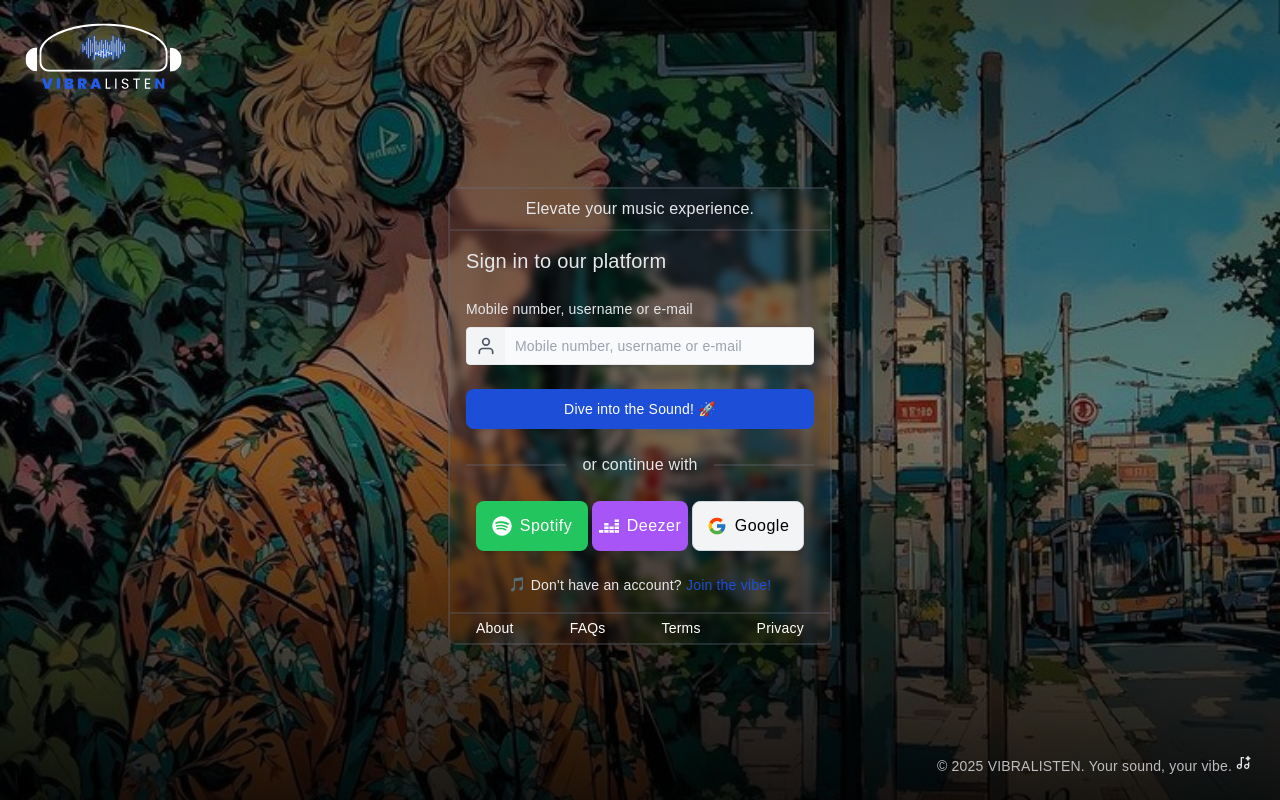
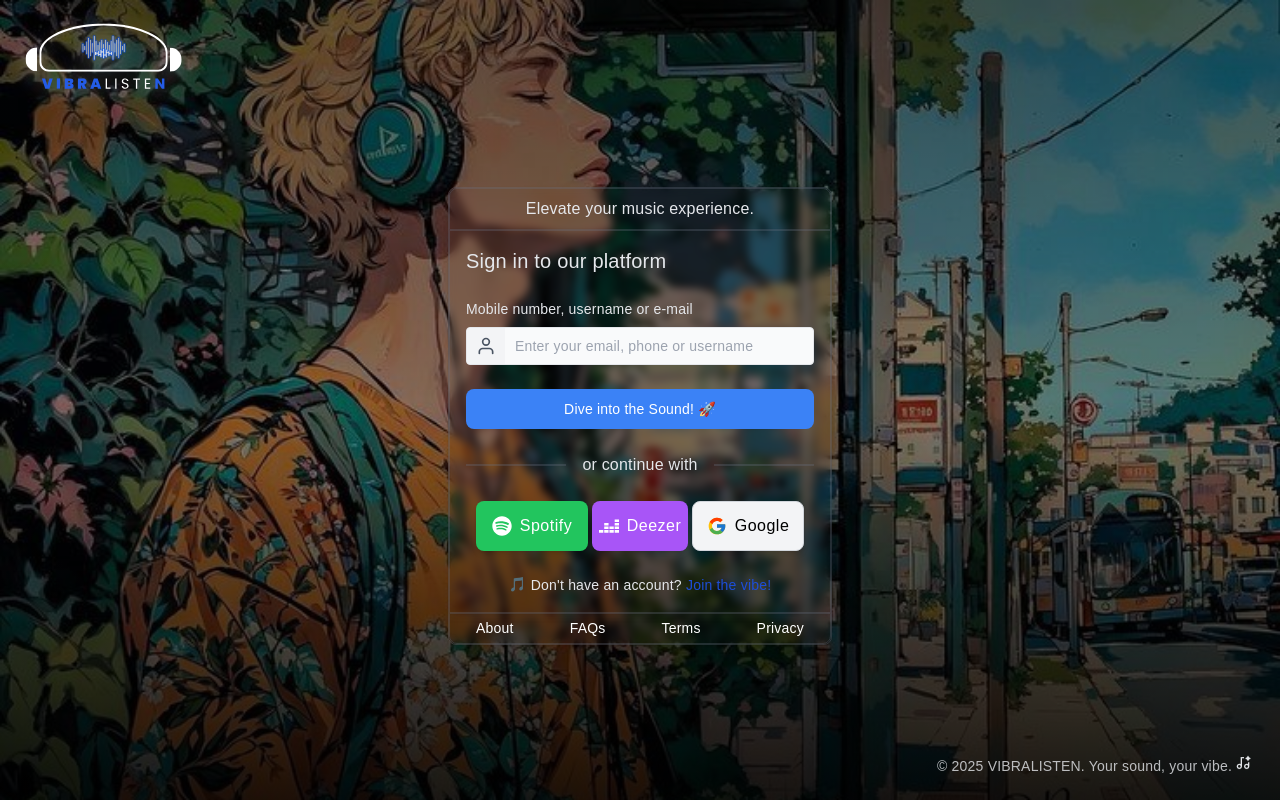
Before and after one commit to lodsa-ntos/vibralisten, a React (Vite) app in the folder frontend/: page /login in a window 1280 px wide. Built offline with nearby package versions, Linux system fonts and the light colour scheme; a web font is replaced by a local one.

Commit message:
Enhance login button behavior with dynamic styling and input length validation

```diff
--- a/frontend/src/pages/Authentication/Login/Login.jsx
+++ b/frontend/src/pages/Authentication/Login/Login.jsx
@@ -193,10 +193,9 @@ export const Login = () => {
                                     <input id="login_id"
                                         name="login"
                                         type="text"
-                                        placeholder="Mobile number, username or e-mail"
+                                        placeholder="Enter your email, phone or username"
                                         value={loginInput}
                                         onChange={handleInputChange}
-                                        required
                                         className="bg-gray-50 text-gray-900 text-sm relative w-full border rounded dark:placeholder-gray-400 dark:bg-gray-600 focus:border-indigo-400 focus:outline-none py-2 pr-2 pl-12"
                                     />
                                 </div>
@@ -205,8 +204,8 @@ export const Login = () => {
                             </div>
 
                             {/** Button: Login */}
-                            <button type="submit" className="w-full text-white bg-blue-700 hover:bg-blue-800 focus:ring-4 focus:outline-none focus:ring-blue-300 focus:cursor-wait font-medium rounded-lg text-sm px-5 py-2.5 text-center dark:bg-blue-600 dark:hover:bg-blue-700 dark:focus:ring-blue-800"
-                            disabled={isLoading}> {isLoading ? "Loading..." : "Dive into the Sound! 🚀"}
+                            <button type="submit" className={`w-full text-white ${loginInput.length < 6 ?"bg-blue-500 font-medium rounded-lg text-sm px-5 py-2.5 text-cente cursor-not-allowed" : "bg-blue-700 hover:bg-blue-800 focus:ring-4 focus:outline-none focus:ring-blue-300 focus:cursor-wait font-medium rounded-lg text-sm px-5 py-2.5 text-center dark:bg-blue-600 dark:hover:bg-blue-700 dark:focus:ring-blue-800" }`}
+                            disabled={loginInput.length < 6 || isLoading}> {isLoading ? "Loading..." : "Dive into the Sound! 🚀"}
                             </button>
 
 
```
